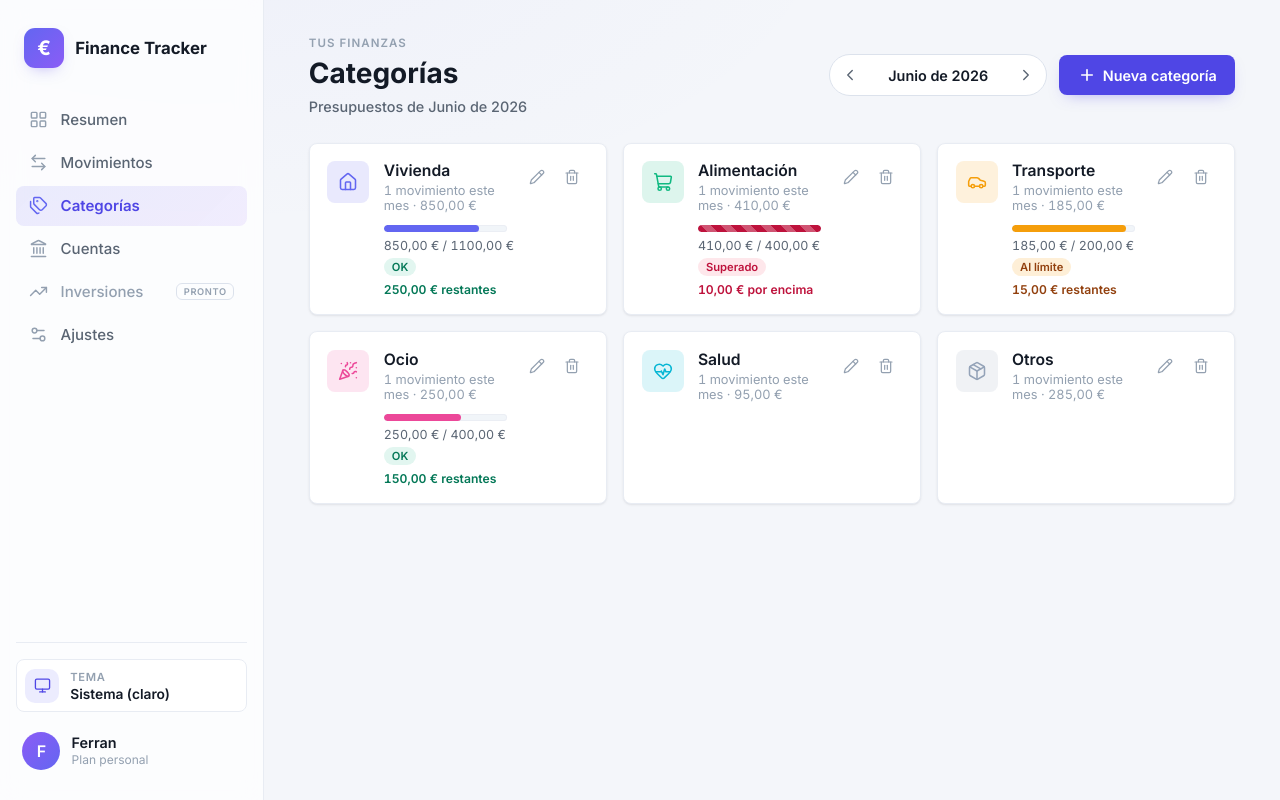
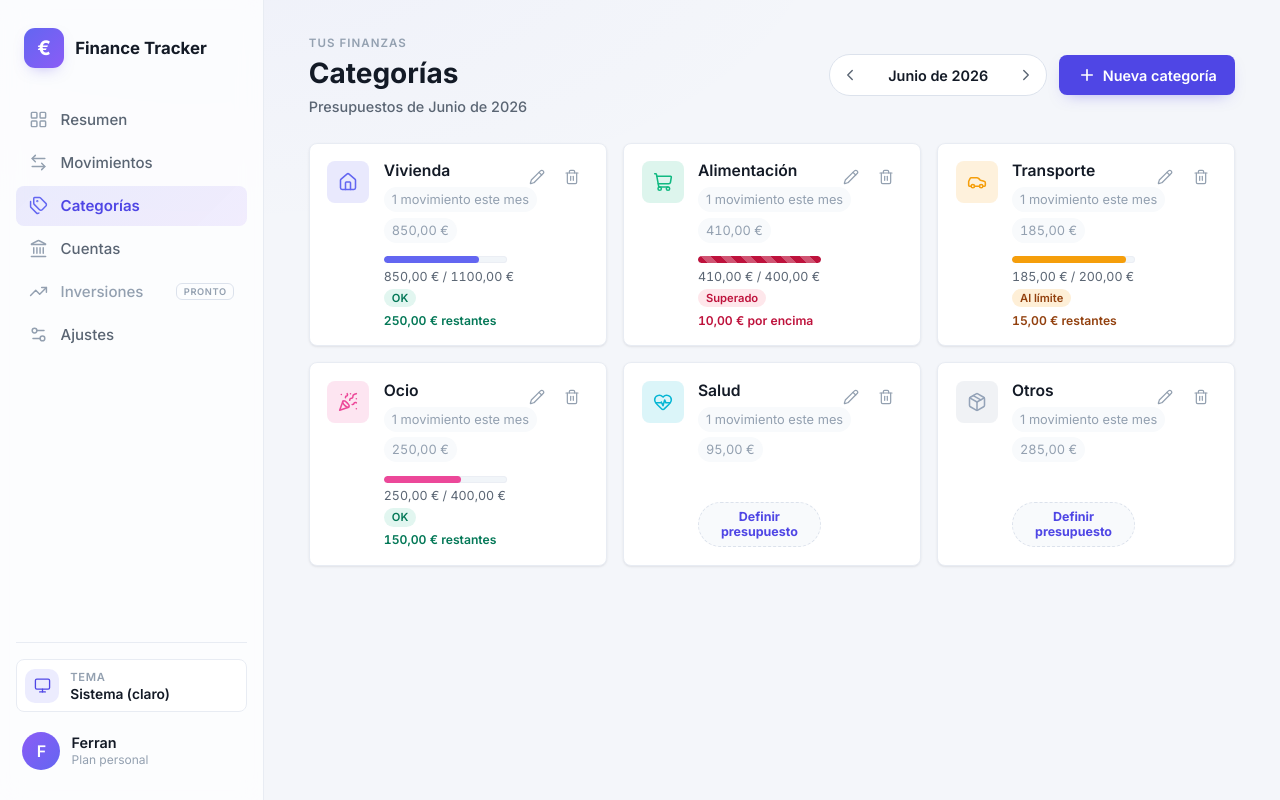
Before and after one commit to mystraldev/finance-tracker, a React (Vite) app: page /categorias in a window 1280 px wide. Built offline with nearby package versions, Linux system fonts and the light colour scheme.

Commit message:
feat: polish category cards (#42)

```diff
--- a/src/App.css
+++ b/src/App.css
@@ -1567,11 +1567,13 @@ select.field__input {
   display: grid;
   grid-template-columns: repeat(auto-fill, minmax(280px, 1fr));
   gap: 1rem;
+  align-items: stretch;
 }
 .cat-card {
   display: flex;
   align-items: flex-start;
   gap: 0.9rem;
+  min-height: 154px;
   background: var(--surface);
   border: 1px solid var(--border);
   border-radius: var(--radius-lg);
@@ -1586,8 +1588,9 @@ select.field__input {
 .cat-card__info {
   display: flex;
   flex-direction: column;
-  gap: 0.2rem;
+  gap: 0.45rem;
   flex: 1;
+  align-self: stretch;
   min-width: 0;
 }
 .cat-card__name {
@@ -1595,13 +1598,48 @@ select.field__input {
   font-size: 0.98rem;
 }
 .cat-card__meta {
+  display: flex;
+  align-items: center;
+  flex-wrap: wrap;
+  gap: 0.35rem;
   font-size: 0.8rem;
   color: var(--text-faint);
+}
+.cat-card__meta span {
+  display: inline-flex;
+  align-items: center;
+  min-height: 1.55rem;
+  padding: 0.15rem 0.5rem;
+  border-radius: 999px;
+  background: var(--gray-50);
+  white-space: nowrap;
 }
 
 /* ---- Presupuestos ---- */
 .cat-budget {
-  margin-top: 0.55rem;
+  margin-top: auto;
+  padding-top: 0.4rem;
+}
+
+.cat-budget-cta {
+  display: inline-flex;
+  align-items: center;
+  justify-content: center;
+  width: fit-content;
+  margin-top: auto;
+  padding: 0.42rem 0.7rem;
+  border: 1px dashed var(--border-strong);
+  border-radius: 999px;
+  background: var(--gray-50);
+  color: var(--indigo-strong);
+  font-size: 0.78rem;
+  font-weight: 700;
+  transition: background 0.16s, border-color 0.16s, color 0.16s;
+}
+.cat-budget-cta:hover {
+  background: rgba(99, 102, 241, 0.1);
+  border-color: color-mix(in srgb, var(--indigo) 45%, var(--border-strong));
+  color: var(--indigo);
 }
 
 .budget-meter {
--- a/src/pages/CategoriesPage.tsx
+++ b/src/pages/CategoriesPage.tsx
@@ -76,13 +76,23 @@ function CategoriesPage() {
               </span>
               <div className="cat-card__info">
                 <span className="cat-card__name">{c.label}</span>
-                <span className="cat-card__meta tnum">
-                  {count} {count === 1 ? 'movimiento' : 'movimientos'} este mes · {formatCurrency(total)}
+                <span className="cat-card__meta">
+                  <span>{count} {count === 1 ? 'movimiento' : 'movimientos'} este mes</span>
+                  <span className="tnum">{formatCurrency(total)}</span>
                 </span>
                 {budget && (
                   <div className="cat-budget">
                     <BudgetProgress budget={budget} />
                   </div>
+                )}
+                {!budget && (
+                  <button
+                    type="button"
+                    className="cat-budget-cta"
+                    onClick={() => setEditing(c)}
+                  >
+                    Definir presupuesto
+                  </button>
                 )}
               </div>
               <div className="cat-card__actions">
```
Also changed, not shown: 1 other file (tests, documents, lock files or other folders).
